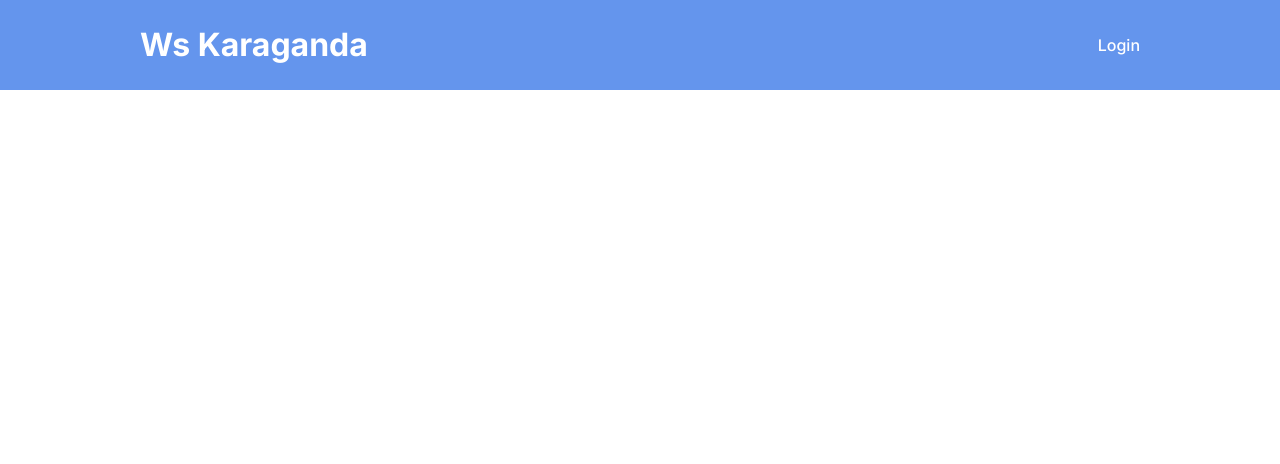
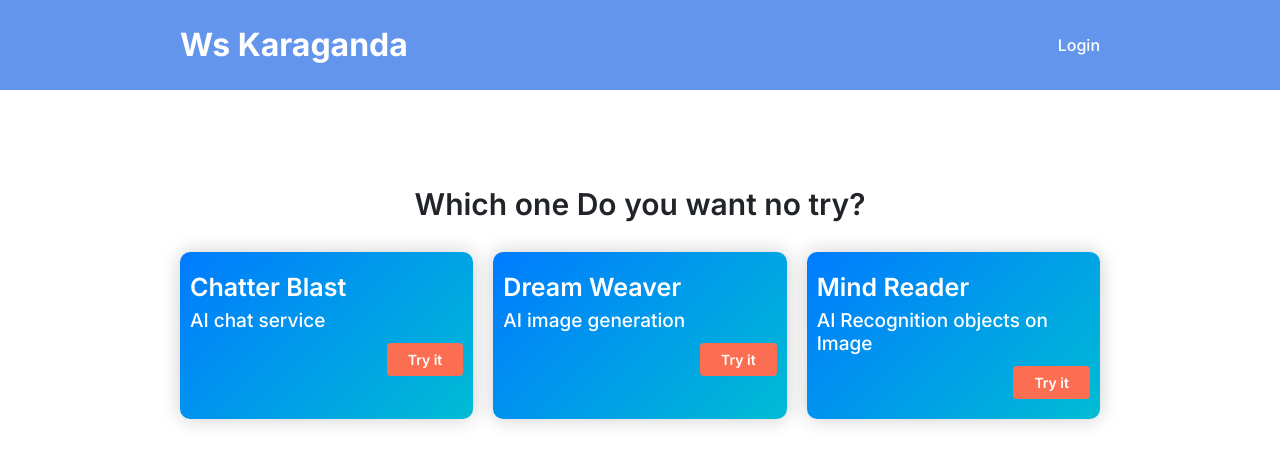
Before and after one commit to Agadyr/AI-front, a Next.js app: page /home in a window 1280 px wide. Shown: the top 464 px of the page. Built offline with nearby package versions, Linux system fonts and the light colour scheme.

Commit message:
made authSlice and home page

```diff
--- a/package.json
+++ b/package.json
@@ -9,9 +9,12 @@
     "lint": "next lint"
   },
   "dependencies": {
+    "@reduxjs/toolkit": "^2.2.1",
+    "axios": "^1.6.7",
+    "next": "14.1.0",
     "react": "^18",
     "react-dom": "^18",
-    "next": "14.1.0"
+    "react-redux": "^9.1.0"
   },
   "devDependencies": {
     "eslint": "^8",
--- /dev/null
+++ b/src/app/config/helper.jsx
@@ -0,0 +1 @@
+export const END_POINT = 'http://localhost:8000/api'
--- a/src/app/home/page.jsx
+++ b/src/app/home/page.jsx
@@ -1,21 +1,34 @@
 'use client'
 
 import Header from "@/components/header"
-
+import Link from "next/link"
 export default function Home(){
     return (
         <div>
             <Header/>
             <div className="py-5"></div>
+            <h1 className="ti main-word">Which one Do you want no try?</h1>
             <div className="ai">
                 <div className="ai-tems">
-
+                    <h3>Chatter Blast</h3>
+                    <h4>AI chat service</h4>
+                    <div className="btn-div">
+                        <Link href="/chatterblast" className="btn btn-try">Try it</Link>
+                    </div>
                 </div>
                 <div className="ai-tems">
-
+                <h3>Dream Weaver</h3>
+                    <h4>AI image generation</h4>
+                    <div className="btn-div">
+                        <Link href="/chatterblast" className="btn btn-try">Try it</Link>
+                    </div>
                 </div>
                 <div className="ai-tems">
-
+                <h3>Mind Reader</h3>
+                    <h4>AI Recognition objects on Image</h4>
+                    <div className="btn-div">
+                        <Link href="/chatterblast" className="btn btn-try">Try it</Link>
+                    </div>
                 </div>
             </div>
         </div>
--- a/src/app/layout.js
+++ b/src/app/layout.js
@@ -1,5 +1,6 @@
 import { Inter } from "next/font/google";
 import "./globals.css";
+import ReduxProvider from "./store/provider";
 
 const inter = Inter({ subsets: ["latin"] });
 
@@ -11,7 +12,11 @@ export const metadata = {
 export default function RootLayout({ children }) {
   return (
     <html lang="en">
-      <body className={inter.className}>{children}</body>
+      <body className={inter.className}>
+        <ReduxProvider>
+         {children}
+        </ReduxProvider>
+        </body>
     </html>
   );
 }
--- a/src/app/page.jsx
+++ b/src/app/page.jsx
@@ -3,15 +3,19 @@ import Header from "@/components/header"
 import Link from "next/link"
 import { useRouter } from "next/navigation"
 import { useState } from "react"
+import { useDispatch } from "react-redux"
+import { authorize } from "./store/slices/authSlice"
 
 export default function Main(){
     const [input, setInput] = useState("")
     const [error, setError] = useState("")
     const router = useRouter()
+    const dispatch = useDispatch()
     const save = () => {
         if(input.length <= 5){
             setError("Token field is required")
         }else{
+            dispatch(authorize(input))
             router.push("/home")
         }
     }
--- /dev/null
+++ b/src/app/store/index.jsx
@@ -0,0 +1,8 @@
+import { configureStore } from "@reduxjs/toolkit";
+import AuthReducer from './slices/authSlice'
+
+export default configureStore({
+    reducer:{
+        auth:AuthReducer
+    }
+})
--- /dev/null
+++ b/src/app/store/provider.jsx
@@ -0,0 +1,11 @@
+'use client'
+import { Provider } from "react-redux"
+import store from "./index"
+
+export default function ReduxProvider({children}){
+    return (
+        <Provider store={store}>
+            {children}
+        </Provider>
+    )
+}
--- /dev/null
+++ b/src/app/store/slices/authSlice.jsx
@@ -0,0 +1,21 @@
+import { createSlice } from "@reduxjs/toolkit";
+
+export const AuthSlice = createSlice({
+    name:"auth",
+    initialState:{
+        isAuth:false
+    },reducers:{
+        authorize:(state, action) => {
+            state.isAuth = true
+            localStorage.setItem("token", action.payload)
+        },
+        logout:(state, action) => {
+            state.isAuth = false
+            localStorage.removeItem("token")
+        }
+    }
+})
+
+export const {authorize, logout} = AuthSlice.actions
+
+export default AuthSlice.reducer
--- a/src/app/style/style.css
+++ b/src/app/style/style.css
@@ -2,7 +2,7 @@ header{
     display: flex;
     justify-content: space-between;
     align-items: center;
-    padding: 0 140px;
+    padding: 0 180px;
     background-color:cornflowerblue;
     height: 90px;
 }
@@ -28,3 +28,102 @@ form h1{
     font-weight: 600;
     margin-bottom: 50px;
 }
+
+
+
+
+/* home page */
+.ai{
+    display: flex;
+    justify-content: space-between;
+    padding: 0 180px;
+    margin: 0 auto;
+    gap: 20px;
+}
+.ai-tems{
+    background: linear-gradient(135deg, #007bff, #00bcd4);
+    border-radius: 10px;
+    box-shadow: 0px 0px 20px rgba(0, 0, 0, 0.2);
+    padding: 20px 10px;
+    width: 32%;
+    color: #fff;
+    height: auto;
+}
+.ai-tems h4{
+    font-size: 19px;
+}
+.btn-div{
+    display: flex;
+    justify-content: right;
+    margin-top: 10px;
+}
+.ai-tems h3{
+    font-size: 25px;
+    font-weight: 600;
+}
+.btn-try{
+    background-color: #fc6e51;
+    color: #fff;
+    font-weight: 600;
+    padding: 5px 20px;
+    border-radius: 4px;
+    font-size: 14px;
+    transition: .3s;
+}
+.btn-try:hover{
+    background-color: #6610f2;
+}
+.ti{
+    text-align: center;
+}
+.main-word{
+    font-weight: 600;
+    margin-bottom: 30px;
+    font-size: 30px;
+}
+
+
+/* chatter blast page */
+
+
+.chat-container{
+    max-width: 800px;
+    margin: 0 auto;
+}
+.input-chat{
+    width: 800px;
+    position: fixed;
+    bottom: 30px;
+    display: flex;
+    align-items: center;
+}
+.input-chat input{
+    padding: 13px 30px;
+    border-radius: 20px;
+    margin-right: 10px;
+}
+.btn-closed{
+    font-size: 18px;
+    border-radius: 50%;
+    width: 60px;
+    height: 50px;
+    background-color: #dedede;
+}
+.btn-send{
+    font-size: 18px;
+    border-radius: 50%;
+    width: 60px;
+    height: 50px;
+    background-color: #007bff;
+    color: #fff;
+}
+.btn-send:hover{
+    color: #fff;
+    background-color: #6610f2;
+    transition: .2s;
+}
+.btn-closed:hover{
+    color: #fff;
+    transition: .2s;
+    background-color: #00bcd4;
+}
--- a/src/components/header.jsx
+++ b/src/components/header.jsx
@@ -1,11 +1,16 @@
 'use client'
+import { authorize, logout } from "@/app/store/slices/authSlice"
 import Link from "next/link"
+import { useDispatch, useSelector } from "react-redux"
 
 export default function Header(){
+    const isAuth = useSelector(state => state.auth.isAuth)
+    const dispatch = useDispatch()
     return(
         <header>
             <h1>Ws Karaganda</h1>
-            <Link href="/">Login</Link>
+            {isAuth && <Link href="/" >Logout</Link>}
+            {!isAuth && <Link href="/" onClick={() => dispatch(logout())}>Login</Link>}
         </header>
     )
 }
```
Also changed, not shown: 1 other file (tests, documents, lock files or other folders).
